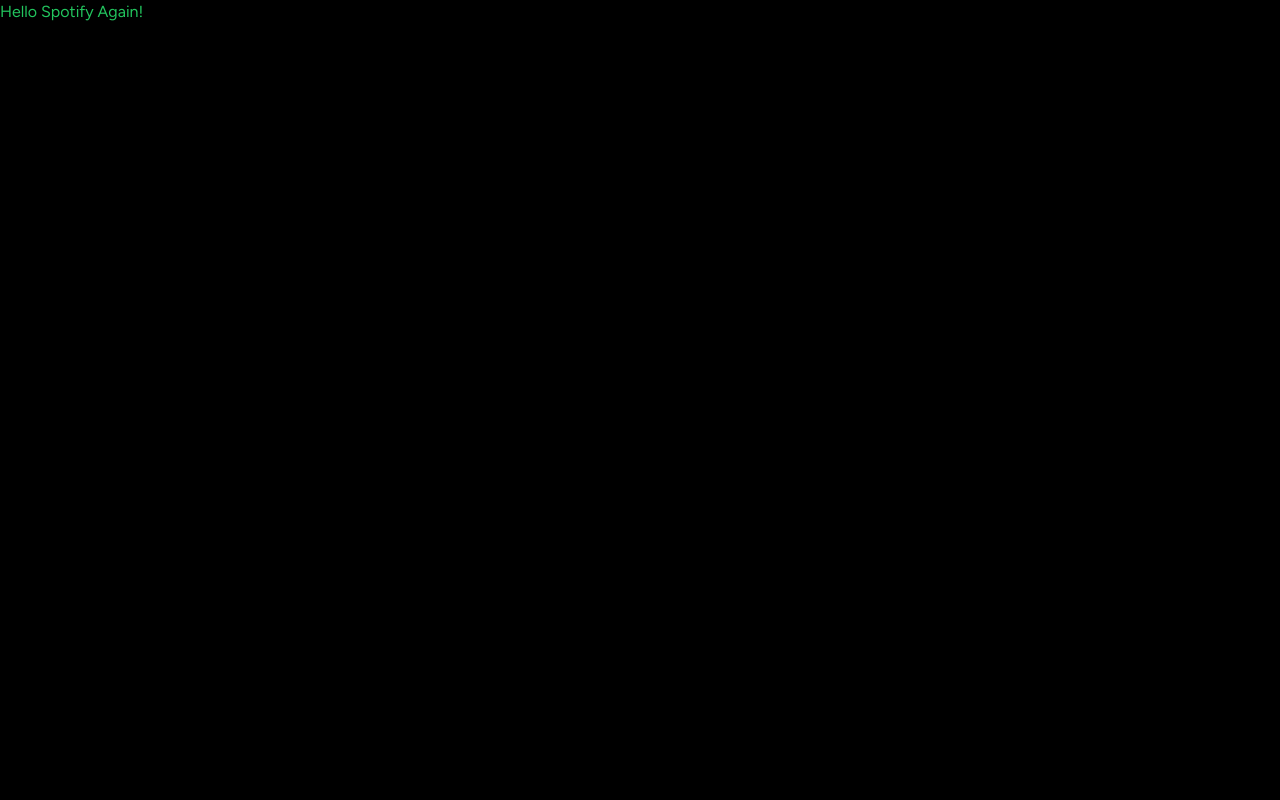
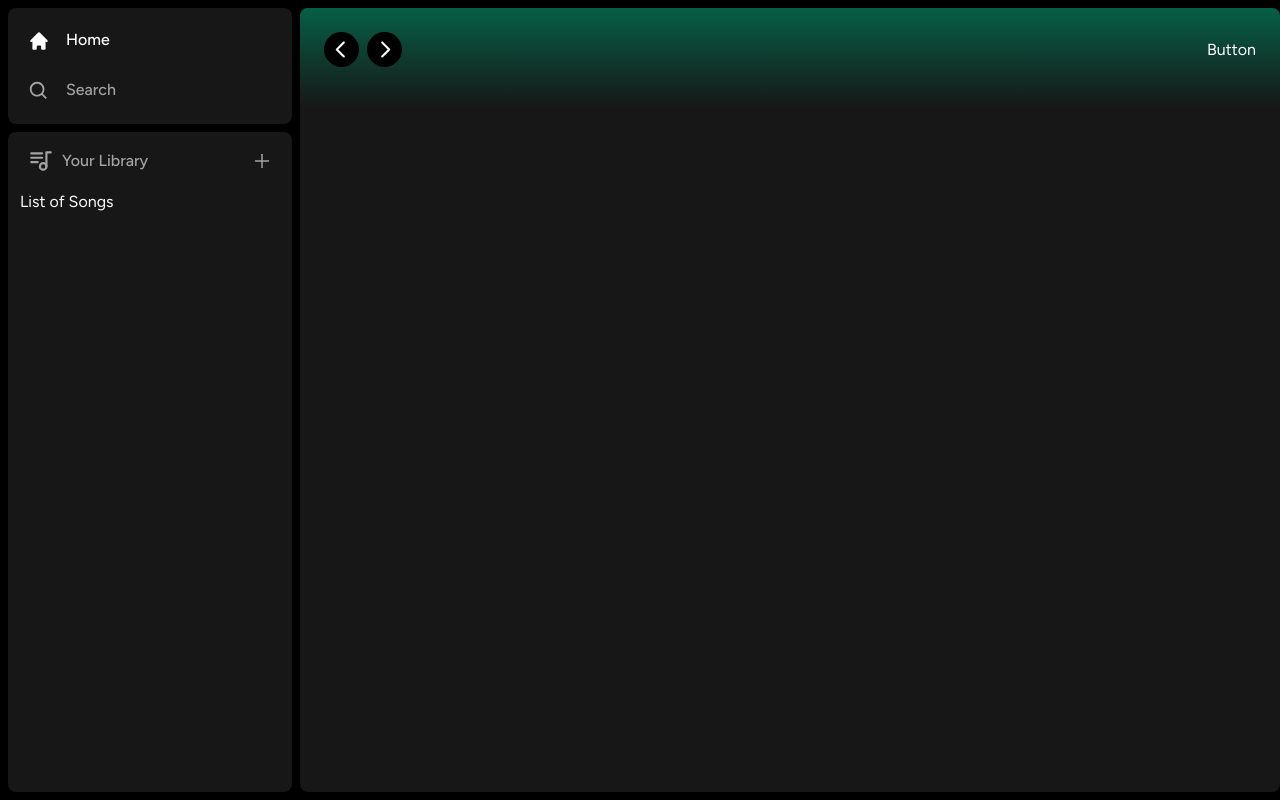
Before and after one commit to guledrafle7/Spotify-Clone, a Next.js app: page / in a window 1280 px wide. Built offline with nearby package versions, Linux system fonts and the light colour scheme.

Commit message:
Layout Update

```diff
--- a/app/(site)/page.tsx
+++ b/app/(site)/page.tsx
@@ -1,7 +1,13 @@
+import Header from "@/components/Header";
+
 export default function Home() {
   return (
-    <div className = "text-green-500">
-      Hello Spotify Again!
-      </div>
+    <div className = "bg-neutral-900 rounded-lg h-full w-full overflow-hidden overflow-y-auto">
+
+      <Header>
+        heeader
+        </Header>
+
+    </div>
   )
 }
--- a/app/layout.tsx
+++ b/app/layout.tsx
@@ -1,12 +1,13 @@
 import type { Metadata } from 'next'
 import { Figtree } from 'next/font/google'
 import './globals.css'
+import Sidebar from '@/components/Sidebar'
 
 const font = Figtree({ subsets: ['latin'] })
 
 export const metadata: Metadata = {
-  title: 'Create Next App',
-  description: 'Generated by create next app',
+  title: 'Spotify Clone',
+  description: 'Listen to music!',
 }
 
 export default function RootLayout({
@@ -16,7 +17,11 @@
 }) {
   return (
     <html lang="en">
-      <body className={font.className}>{children}</body>
+      <body className={font.className}>
+        <Sidebar>
+          {children}
+        </Sidebar>
+        </body>
     </html>
   )
 }
--- /dev/null
+++ b/components/Box.tsx
@@ -0,0 +1,21 @@
+import { twMerge } from "tailwind-merge";
+
+interface BoxProps {
+    children: React.ReactNode;
+    className?: string;
+}
+
+const Box: React.FC<BoxProps> = ({
+    children,
+    className
+}) => {
+    return (
+        <div
+        className={twMerge('bg-neutral-900 rounded-lg h- fit w-full', className)}
+        >
+            {children}
+        </div>
+    );
+}
+
+export default Box;
--- /dev/null
+++ b/components/Button.tsx
@@ -0,0 +1,9 @@
+const Button = () => {
+    return (
+        <div>
+            Button
+        </div>
+     );
+}
+
+export default Button;
--- /dev/null
+++ b/components/Header.tsx
@@ -0,0 +1,61 @@
+"use client";
+import { useRouter } from "next/navigation";
+import { BiSearch } from "react-icons/bi";
+import { HiHome } from "react-icons/hi";
+import { RxCaretLeft , RxCaretRight} from "react-icons/rx";
+import { twMerge } from "tailwind-merge";
+import Button from "./Button";
+
+interface HeaderProps {
+    children: React.ReactNode;
+    className?:string;
+}
+
+const Header: React.FC<HeaderProps> = ({
+    children,
+    className
+}) => {
+    const router = useRouter();
+
+    const handleLogout = () => {
+        //Handle logout in the future
+    }
+    return (
+        <div
+        className={twMerge("h-fit bg-gradient-to-b from-emerald-800 p-6", className)}>
+            <div className=" w-full mb-4 flex items-center justify-between">
+                <div className="hidden md:flex gap-x-2 items-center">
+
+                    <button onClick={() => router.back()} className=" rounded-full bg-black flex items-center justify-center hover:opacity-75 transition">
+                        <RxCaretLeft className="text-white" size={35}/>
+                    </button>
+
+                    <button onClick={() => router.forward()} className=" rounded-full bg-black flex items-center justify-center hover:opacity-75 transition">
+                        <RxCaretRight className="text-white" size={35}/>
+                    </button>
+
+
+                </div>
+
+                <div className="flex md:hidden gap-x-2 items-center">
+                    <button className=" rounded-full p-2 bg-white flex items-center justify-center hover:opacity-75 transition ">
+                        <HiHome className="text-black"size={20}/>
+                    </button>
+                    <button className=" rounded-full p-2 bg-white flex items-center justify-center hover:opacity-75 transition ">
+                        <BiSearch className="text-black"size={20}/>
+                    </button>
+                </div>
+                <div className=" flex justify-between items-center gap-x-4">
+                    <>
+
+                    </>
+                    <div>
+                        <Button />
+                    </div>
+                </div>
+            </div>
+        </div>
+     );
+}
+
+export default Header;
--- /dev/null
+++ b/components/Library.tsx
@@ -0,0 +1,55 @@
+"use client";
+
+import { TbPlaylist } from "react-icons/tb";
+import { AiOutlinePlus } from "react-icons/ai";
+
+const Library = () => {
+    const onClick = () =>{
+        // Handle  Upload Later
+    }
+
+
+
+    return (
+        <div className="flex flex-col">
+            <div className=" flex items-center justify-between px-5 pt-4">
+                <div className="inline-flex items-center gap-x-2">
+
+
+
+                    <TbPlaylist className="text-neutral-400" size={26} />
+                    <p
+                        className="
+                        text-neutral-400
+                        font-medium
+                        text-md
+                        ">
+                        Your Library
+                    </p>
+                </div>
+                <AiOutlinePlus
+                    onClick={onClick}
+                    size={20}
+                    className="
+                    text-neutral-400
+                    cursor-pointer
+                    hover:text-white
+                    transition
+                    "
+
+                />
+            </div>
+            <div className="
+                flex
+                flex-col
+                gap-y-2
+                mt-4
+                px-3
+            ">
+                List of Songs
+            </div>
+        </div>
+     );
+}
+
+export default Library;
--- /dev/null
+++ b/components/Sidebar.tsx
@@ -0,0 +1,82 @@
+"use client";
+
+import { usePathname } from "next/navigation";
+import { useMemo } from "react";
+import { BiBox, BiSearch } from "react-icons/bi";
+import { HiHome } from "react-icons/hi";
+import Box from "./Box";
+import SidebarItem from "./SidebarItem";
+import Library from "./Library";
+
+interface SidebarProps {
+    children: React.ReactNode;
+}
+
+const Sidebar:React.FC<SidebarProps> =({
+    children
+}) => {
+
+    const pathname = usePathname();
+    const routes = useMemo(() => [
+        {
+            icon: HiHome,
+            label:'Home',
+            active: pathname !== 'search',
+            href:'/',
+        },
+        {
+            icon:BiSearch,
+            label:'Search',
+            active: pathname === 'search',
+            href:'/search',
+        }
+    ], [])
+
+
+    return (
+        <div className=" flex h-full">
+            <div
+            className="
+            hidden
+            md:flex
+            flex-col
+            gap-y-2
+            bg-black
+            h-full
+            w-[300px]
+            p-2
+            ">
+
+            <Box>
+                <div
+                className="
+                flex
+                flex-col
+                gap-y-4
+                px-5
+                py-4"
+
+            >
+                {routes.map((item)=> (
+                   <SidebarItem
+                   key={item.label}
+                   {...item}/>
+                ))}
+
+
+                </div>
+            </Box>
+            <Box className="overflow-y-auto h-full">
+                <Library/>
+            </Box>
+
+
+            </div>
+            <main className=" h-full flex-1 overflow-y-auto py-2">
+                {children}
+            </main>
+        </div>
+     );
+}
+
+export default Sidebar ;
--- /dev/null
+++ b/components/SidebarItem.tsx
@@ -0,0 +1,30 @@
+import Link from "next/link";
+import { IconType } from "react-icons";
+import { twMerge } from "tailwind-merge";
+
+interface SidebarItemProps {
+    icon: IconType;
+    label: string;
+    active: boolean;
+    href: string;
+}
+
+
+const SidebarItem: React.FC<SidebarItemProps> = ({
+    icon: Icon,
+    label,
+    active,
+    href
+}) => {
+    return (
+        <Link
+        href={href}
+        className={twMerge('flex flex-row h-auto items- center w-full gap-x-4 text-md font-medium cursor-pointer hover:text-white transition text-neutral-400 py-1', active && 'text-white')}
+        >
+            <Icon size = {26}/>
+            <p className="truncate w-full">{label}</p>
+        </Link>
+    );
+}
+
+export default SidebarItem;
```
Also changed, not shown: package.json (+6 -4 lines), 1 other file (tests, documents, lock files or other folders).
